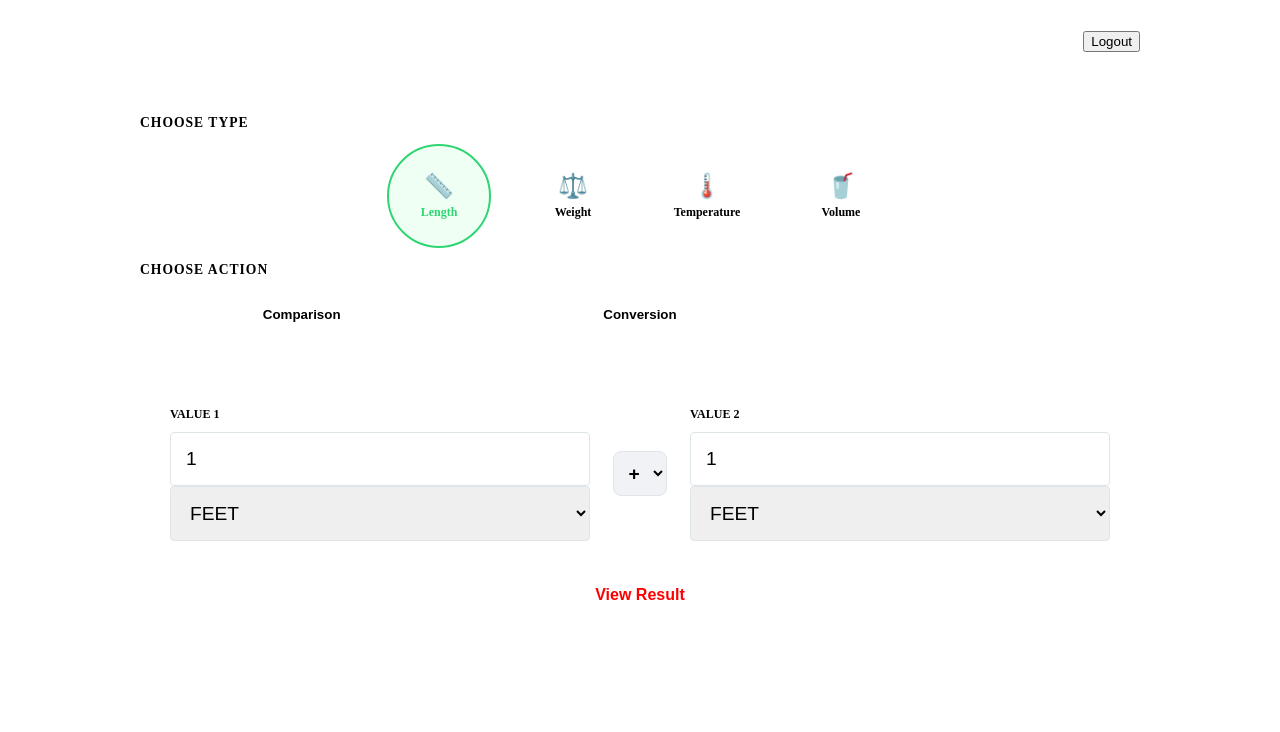
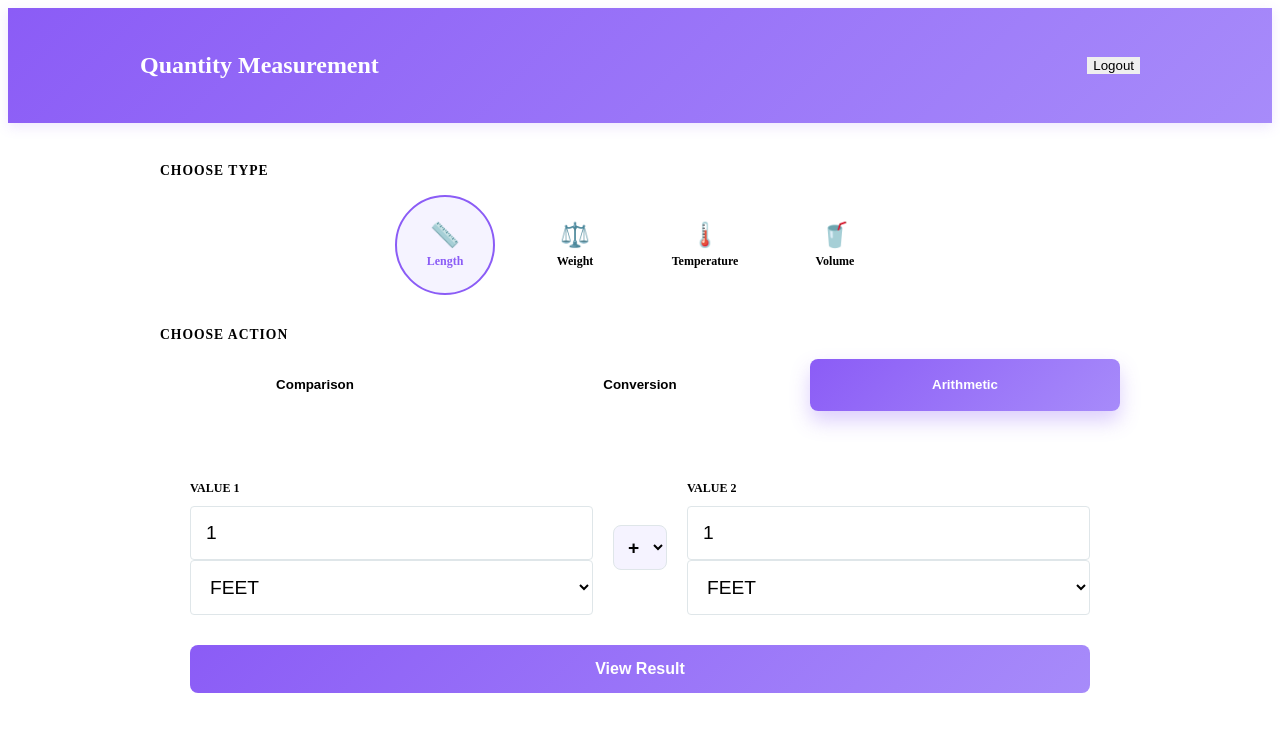
Before and after one commit to mohd-meraaz/QuantityMeasurementApp-Frontend, an Angular app: page /dashboard in a window 1280 px wide. Shown: the top 732 px of the page. Built offline with nearby package versions, Linux system fonts and the light colour scheme; sample sign-in values are in the browser's storage.

Commit message:
[MohdMeraaz] : Updated Css designing

```diff
--- a/src/app/components/dashboard/dashboard.component.css
+++ b/src/app/components/dashboard/dashboard.component.css
@@ -1,12 +1,30 @@
+/* --- Base Resets (Replacing @tailwind base) --- */
+*, ::before, ::after {
+    box-sizing: border-box;
+    border-width: 0;
+    border-style: solid;
+    border-color: #e5e7eb;
+}
+
+html {
+    line-height: 1.5;
+    -webkit-text-size-adjust: 100%;
+    -moz-tab-size: 4;
+    tab-size: 4;
+    font-family: ui-sans-serif, system-ui, -apple-system, BlinkMacSystemFont, "Segoe UI", Roboto, "Helvetica Neue", Arial, "Noto Sans", sans-serif;
+}
+
+/* --- Variable Definitions --- */
 :root {
-    --primary: #4a6cf7;
-    --bg: #f8f9fd;
+    --primary: #8b5cf6;
+    --bg: #faf5ff;
     --card-bg: #ffffff;
     --text-main: #2d3436;
     --text-muted: #636e72;
-    --shadow: 0 10px 25px rgba(0,0,0,0.05);
+    --shadow: 0 10px 25px rgba(139, 92, 246, 0.08);
 }
 
+/* --- Global Styles --- */
 body {
     font-family: 'Segoe UI', Roboto, sans-serif;
     background: var(--bg);
@@ -14,10 +32,12 @@ body {
     color: var(--text-main);
 }
 
+/* --- Layout Components --- */
 .header {
-    background: var(--primary);
-    /* padding: 1rem 2rem; */
+    background: linear-gradient(135deg, #8b5cf6 0%, #a78bfa 100%);
     color: white;
+    padding: 1.5rem 2rem;
+    box-shadow: 0 4px 12px rgba(139, 92, 246, 0.15);
 }
 
 .header-content {
@@ -28,42 +48,42 @@ body {
     align-items: center;
 }
 
-.main-wrapper{
+.main-wrapper {
     max-width: 1000px;
     margin: 40px auto;
-    /* padding: 0 20px; */
+    padding: 0 20px;
+}
+
+/* --- Section Styles --- */
+.section {
+    margin-bottom: 2rem; /* Added some spacing here */
 }
 
 .section-title {
     font-size: 0.85rem;
+    text-transform: uppercase;
     letter-spacing: 1px;
     color: var(--text-muted);
-    /* margin-bottom: 20px; */
+    margin-bottom: 1rem;
 }
 
-/* Type Grid */
-/* Type Grid - Centers the items */
+/* --- Type Cards & Grids --- */
 .type-grid {
     display: flex;
-    justify-content: center; /* Centers the circles */
+    justify-content: center;
     flex-wrap: wrap;
     gap: 30px;
-    /* margin-bottom: 40px; */
 }
 
 .type-card {
     background: var(--card-bg);
-    /* Fixed dimensions for a perfect small circle */
     width: 100px;
     height: 100px;
     border-radius: 50%;
-
-    /* Centering content */
     display: flex;
     flex-direction: column;
     align-items: center;
     justify-content: center;
-
     cursor: pointer;
     transition: all 0.3s ease;
     box-shadow: var(--shadow);
@@ -77,31 +97,33 @@ body {
 }
 
 .icon-box {
-    font-size: 1.5rem; /* Makes the emoji/icon a good size */
-    margin: 0; /* Remove the bottom margin from before */
-    width: auto;
-    height: auto;
+    font-size: 1.5rem;
 }
 
 .type-card:hover {
     transform: translateY(-5px);
-    box-shadow: 0 10px 20px rgba(74, 108, 247, 0.15);
+    box-shadow: 0 10px 20px rgba(139, 92, 246, 0.25);
+    border-color: #c4b5fd;
 }
 
 .type-card.active {
-    border-color: #2ed573;
-    background: #f0fff4;
-    color: #2ed573;
+    border-color: #8b5cf6;
+    background: #f5f3ff;
+    color: #8b5cf6;
 }
-/* Action Buttons */
+
+/* --- Action Buttons --- */
 .action-grid {
     display: flex;
     gap: 15px;
     margin-bottom: 40px;
+    min-height: 52px;
+    flex-wrap: wrap;
 }
 
 .action-btn {
     flex: 1;
+    min-width: 120px;
     padding: 15px;
     border: none;
     background: white;
@@ -109,15 +131,22 @@ body {
     font-weight: 600;
     cursor: pointer;
     box-shadow: var(--shadow);
-    transition: 0.3s;
+    transition: all 0.3s ease;
+    color: var(--text-main);
+}
+
+.action-btn:hover {
+    transform: translateY(-2px);
+    box-shadow: 0 15px 25px rgba(139, 92, 246, 0.15);
 }
 
 .action-btn.active {
-    background: var(--primary);
+    background: linear-gradient(135deg, #8b5cf6 0%, #a78bfa 100%);
     color: white;
+    box-shadow: 0 10px 20px rgba(139, 92, 246, 0.3);
 }
 
-/* Calculator Card */
+/* --- Calculator Form --- */
 .calculator-card {
     background: white;
     padding: 30px;
@@ -144,39 +173,46 @@ body {
     margin-bottom: 10px;
 }
 
-.input-field input, .input-field select {
+.input-field input,
+.input-field select {
     padding: 15px;
     border: 1px solid #dfe6e9;
     border-radius: 4px;
     font-size: 1.2rem;
     outline: none;
+    background-color: white;
 }
 
-.operator-box {
-    background: #f1f2f6;
-    /* padding: 15px; */
-    border-radius: 4px;
-    font-weight: bold;
+.input-field input:focus,
+.input-field select:focus {
+    border-color: var(--primary);
 }
 
 .calculate-btn {
     width: 100%;
     margin-top: 30px;
     padding: 15px;
-    background: var(--primary);
-    color: rgb(255, 0, 0);
+    background: linear-gradient(135deg, #8b5cf6 0%, #a78bfa 100%);
+    color: white;
     border: none;
     border-radius: 8px;
     font-size: 1rem;
     font-weight: bold;
     cursor: pointer;
+    transition: all 0.3s ease;
 }
 
+.calculate-btn:hover {
+    transform: translateY(-2px);
+    box-shadow: 0 10px 20px rgba(139, 92, 246, 0.3);
+}
+
+/* --- Results & UI Elements --- */
 .result-display {
     margin-top: 30px;
     padding: 20px;
-    border-left: 4px solid #2ed573;
-    background: #fafffb;
+    border-left: 4px solid #8b5cf6;
+    background: #faf5ff;
 }
 
 .result-row {
@@ -191,49 +227,22 @@ body {
     color: var(--primary);
 }
 
-.operator-container {
-    display: flex;
-    align-items: center;
-    justify-content: center;
-    min-width: 60px;
-}
-
 .operator-dropdown {
     padding: 10px;
     border: 1px solid #dfe6e9;
     border-radius: 8px;
-    background: #f1f2f6;
+    background: #f5f3ff;
     font-weight: bold;
     font-size: 1.2rem;
     cursor: pointer;
-    text-align: center;
-}
-
-.operator-box {
-    background: #f1f2f6;
-    height: 45px;
-    width: 60px;
-    display: flex;
-    align-items: center;
-    justify-content: center;
-    border-radius: 8px;
-    font-weight: bold;
-    color: var(--primary);
-}
-
-/* Ensure result looks clean */
-#result-unit-label {
-    font-weight: 600;
-    color: var(--text-muted);
-    text-transform: lowercase;
 }
 
 .error-banner {
-    background-color: #ffeded;
-    color: #d63031;
+    background-color: #faf5ff;
+    color: #7c3aed;
     padding: 15px;
     border-radius: 8px;
-    border: 1px solid #fab1a0;
+    border: 1px solid #c4b5fd;
     margin-bottom: 20px;
     text-align: center;
     font-weight: bold;
```
